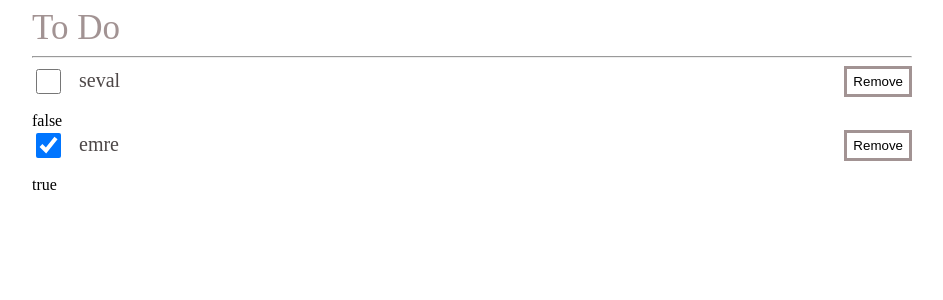
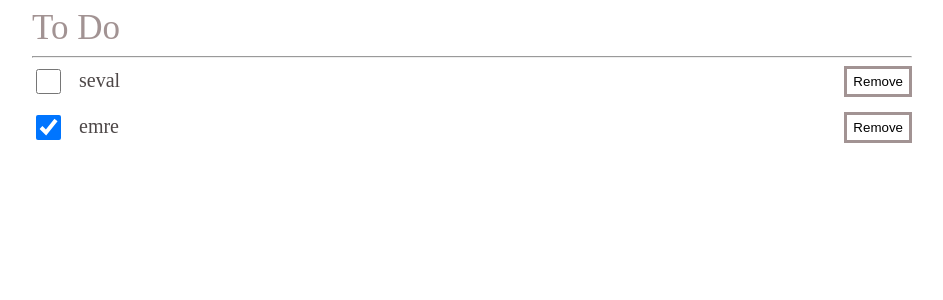
Before and after one commit to sevalmercan/to-do-app, a Vue app: page / in a window 1280 px wide. Shown: the top 300 px of the page, without its empty margins (168-1111 px from the left). Built offline with nearby package versions, Linux system fonts and the light colour scheme.

Commit message:
mixin added

```diff
--- /dev/null
+++ b/src/common/to-do-mixin.js
@@ -0,0 +1,18 @@
+export default {
+  data() {
+    return {
+      toDoArray: [
+        { checked: false, name: "seval", id: 1 },
+        { checked: true, name: "emre", id: 2 },
+      ],
+    };
+  },
+  methods: {
+    addNewItem(newToDo) {
+      this.toDoArray.push(newToDo);
+    },
+    deleteItem(id) {
+      this.toDoArray = this.toDoArray.filter((element) => element.id !== id);
+    },
+  },
+};
--- a/src/components/to-do-item.vue
+++ b/src/components/to-do-item.vue
@@ -19,7 +19,7 @@ export default {
   props: {
     itemName: String,
     val: Boolean,
-    id: String,
+    id: Number,
   },
   data() {
     return {
--- a/src/to-do-app.vue
+++ b/src/to-do-app.vue
@@ -1,7 +1,7 @@
 <template>
   <div class="container">
     <header-comp headerName="To Do" />
-    <div v-for="element in tempArray" :key="element.id">
+    <div v-for="element in toDoArray" :key="element.id">
       <to-do-item
         v-model="element.checked"
         :val="element.checked"
@@ -9,32 +9,20 @@
         @delete="deleteItem"
         :id="element.id"
       />
-      {{ element.checked }}
     </div>
   </div>
 </template>
 
 <script>
+import toDoMixin from "./common/to-do-mixin";
 import headerComp from "./components/header.vue";
 import toDoItem from "./components/to-do-item.vue";
+
 export default {
+  mixins: [toDoMixin],
   components: {
     headerComp,
     toDoItem,
-  },
-  data() {
-    return {
-      tempArray: [
-        { checked: false, name: "seval", id: "1" },
-        { checked: true, name: "emre", id: "2" },
-      ],
-    };
-  },
-  methods: {
-    deleteItem(id) {
-      console.log(id);
-      this.tempArray = this.tempArray.filter((element) => element.id !== id);
-    },
   },
 };
 </script>
```
